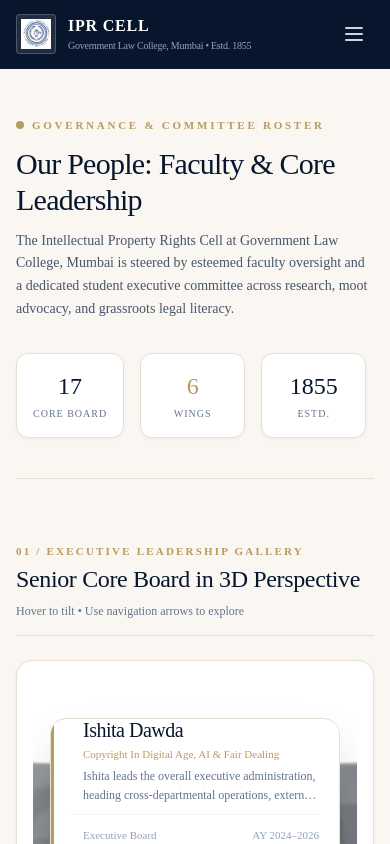
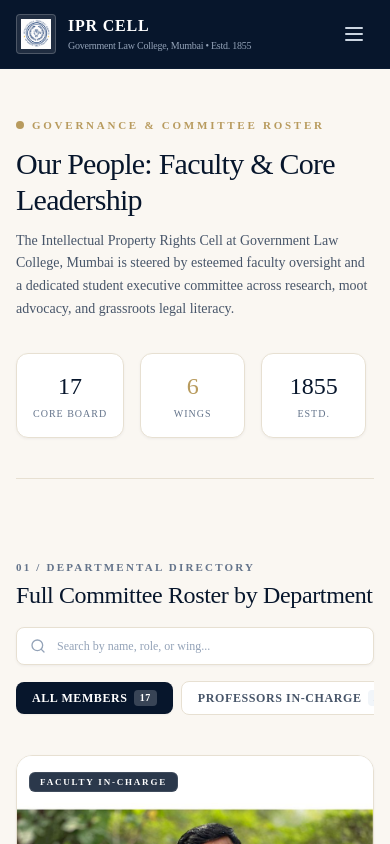
Before and after one commit to iprcglctech/iprcell, a Next.js app: page /team in a window 390 px wide. Shown: the top 844 px of the page. Built offline with nearby package versions, Linux system fonts and the light colour scheme.

Commit message:
feat: add about page and team structure page to provide institutional background and committee details

```diff
--- a/src/app/about/page.tsx
+++ b/src/app/about/page.tsx
@@ -127,7 +127,7 @@
           <div className="bg-white border border-surface-border rounded-xl p-6 sm:p-8 flex flex-col justify-between">
             <div className="space-y-4">
               <div className="flex items-center space-x-4 border-b border-surface-border pb-4">
-                <div className="relative w-16 h-16 rounded-full overflow-hidden shrink-0 border border-slate-200">
+                <div className="relative w-24 h-24 rounded-full overflow-hidden shrink-0 border border-slate-200">
                   <Image
                     src={siteData.messages.principal.image}
                     alt={siteData.messages.principal.name}
@@ -160,7 +160,7 @@
           <div className="bg-white border border-surface-border rounded-xl p-6 sm:p-8 flex flex-col justify-between">
             <div className="space-y-4">
               <div className="flex items-center space-x-4 border-b border-surface-border pb-4">
-                <div className="relative w-16 h-16 rounded-full overflow-hidden shrink-0 border border-slate-200">
+                <div className="relative w-24 h-24 rounded-full overflow-hidden shrink-0 border border-slate-200">
                   <Image
                     src={siteData.messages.founder.image}
                     alt={siteData.messages.founder.name}
@@ -203,7 +203,7 @@
               href="/team"
               className="inline-flex items-center space-x-1.5 text-xs font-mono font-bold uppercase tracking-wider text-electric hover:text-electric-dark"
             >
-              <span>View Interactive 3D Roster</span>
+              <span>View Full Roster</span>
               <ArrowRight className="w-3.5 h-3.5" />
             </Link>
           </div>
--- a/src/app/team/page.tsx
+++ b/src/app/team/page.tsx
@@ -16,9 +16,7 @@
 } from "lucide-react";
 import teamData from "@/content/team.json";
 import siteData from "@/content/site.json";
-import MemberDepthCarousel, {
-  CoreMemberItem,
-} from "@/components/ui/MemberDepthCarousel";
+
 import MemberCard from "@/components/ui/MemberCard";
 
 interface UnifiedMember {
@@ -129,20 +127,7 @@
     });
   }, [allMembers, selectedCategory, searchQuery]);
 
-  // Executive members for the 3D Depth Gallery
-  const executiveCarouselItems: CoreMemberItem[] = useMemo(() => {
-    return teamData.seniorCore.map((member) => ({
-      name: member.name,
-      position: member.position,
-      image: member.image,
-      bio: member.bio,
-      specialization: member.specialization,
-      academicYear: member.academicYear,
-      email: member.email,
-      keyInitiatives: member.keyInitiatives,
-      department: member.department || "Senior Core Executive",
-    }));
-  }, []);
+
 
   return (
     <div className="bg-[#FAF7F2] min-h-screen py-12 sm:py-18">
@@ -182,39 +167,15 @@
           </div>
         </div>
 
-        {/* 2. Feature Spotlight: 3D Depth Exhibition for Senior Core Committee */}
-        <section className="space-y-6">
-          <div className="flex flex-col sm:flex-row sm:items-end justify-between gap-2 border-b border-[#E7E0D2] pb-4">
-            <div>
-              <div className="text-[11px] font-mono font-bold uppercase tracking-[0.2em] text-[#B89B5E] flex items-center space-x-2">
-                <span>01 / Executive Leadership Gallery</span>
-              </div>
-              <h2 className="text-2xl sm:text-3xl font-serif font-normal text-navy-950 mt-1">
-                Senior Core Board in 3D Perspective
-              </h2>
-            </div>
-            <p className="text-xs text-slate-500 font-mono">
-              Hover to tilt • Use navigation arrows to explore
-            </p>
-          </div>
 
-          {/* 3D Depth Exhibition Gallery */}
-          <div className="bg-white rounded-2xl border border-[#E7E0D2] p-4 sm:p-8 shadow-subtle">
-            <MemberDepthCarousel
-              members={executiveCarouselItems}
-              autoPlay={true}
-              intervalMs={4800}
-            />
-          </div>
-        </section>
 
-        {/* 3. Interactive Filter Tabs & Search Directory */}
+        {/* 2. Interactive Filter Tabs & Search Directory */}
         <section className="space-y-8 pt-4">
           <div className="space-y-4">
             <div className="flex flex-col md:flex-row md:items-center justify-between gap-4">
               <div>
                 <div className="text-[11px] font-mono font-bold uppercase tracking-[0.2em] text-slate-500">
-                  02 / Departmental Directory
+                  01 / Departmental Directory
                 </div>
                 <h2 className="text-2xl sm:text-3xl font-serif font-normal text-navy-950 mt-1">
                   Full Committee Roster by Department
```
